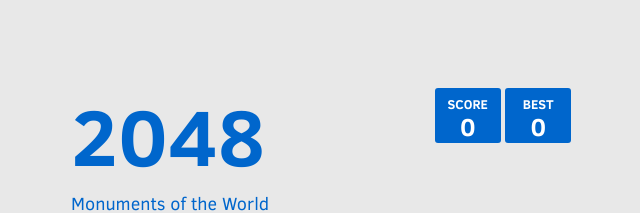
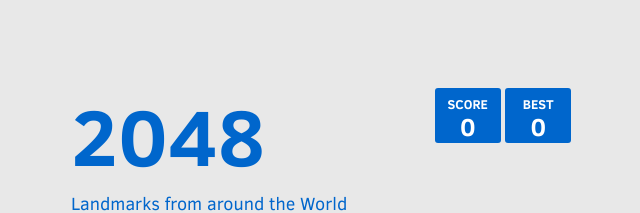
Before and after one commit to 2048cls/2048-wm, a plain HTML site: page index.html in a window 1280 px wide. Shown: the top 213 px of the page, without its empty margins (319-959 px from the left). Drawn offline with Linux system fonts and the light colour scheme.

Commit message:
Update main.css

```diff
--- a/style/main.css
+++ b/style/main.css
@@ -11,7 +11,7 @@ body {
   margin: 80px 0; }
 
 .heading:after {
-  content: "Monuments of the World ";
+  content: "Landmarks from around the World ";
   display: block;
   clear: both;
     }
```
